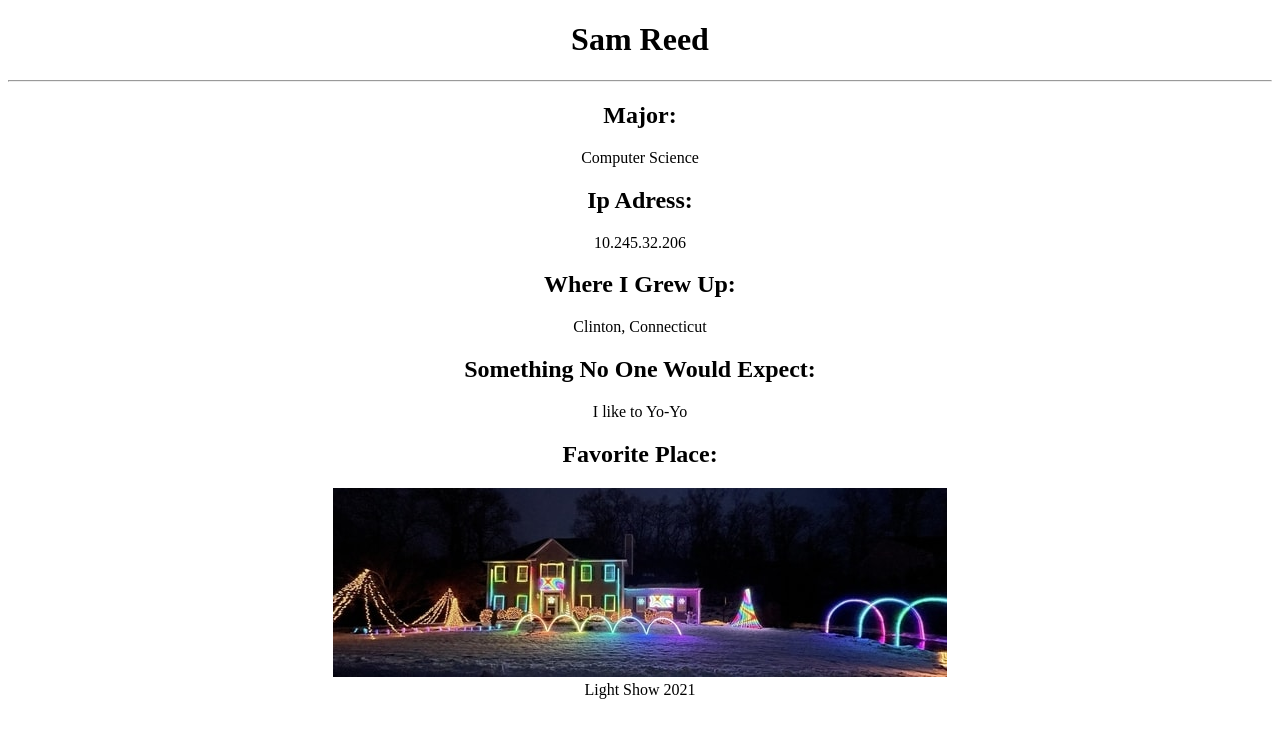
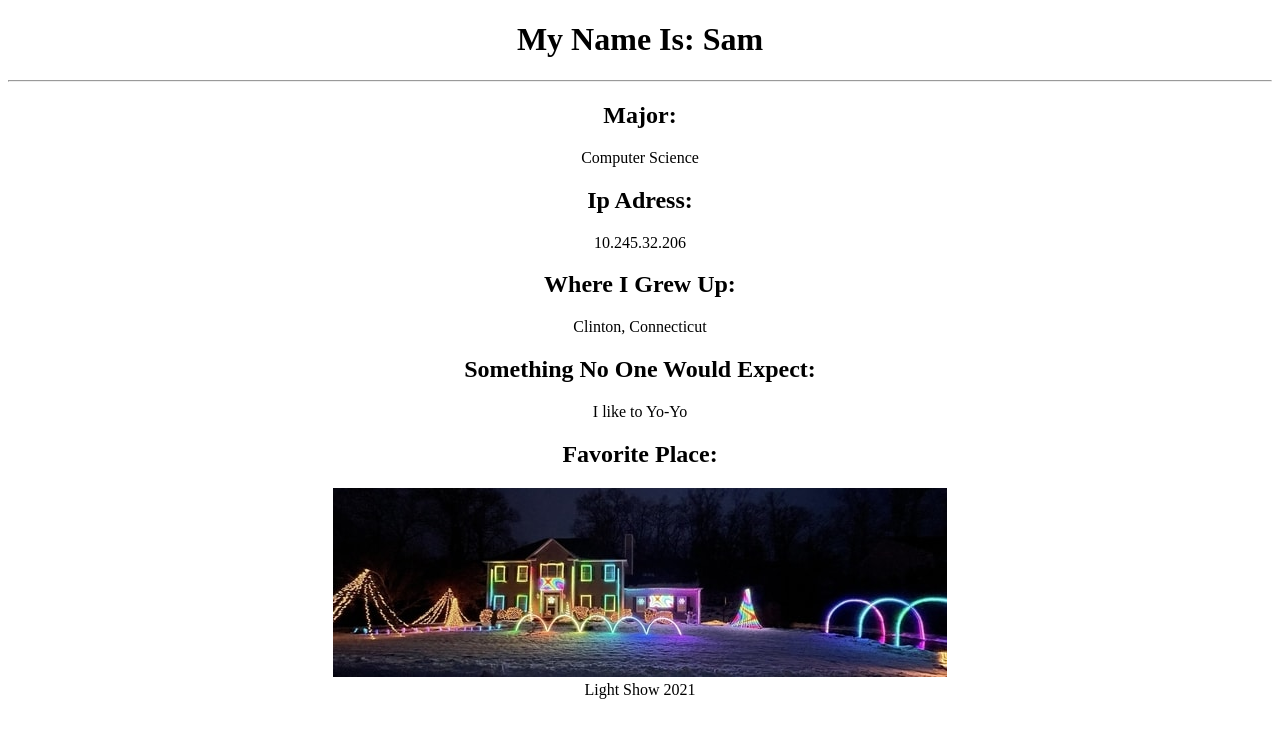
Before and after one commit to SamReed432/GettingOnline, a plain HTML site: page index.html in a window 1280 px wide. Drawn offline with Linux system fonts and the light colour scheme.

Commit message:
Update index.html

```diff
--- a/index.html
+++ b/index.html
@@ -7,7 +7,7 @@
 
 <body align="center">
 
-	<h1>Sam Reed</h1>
+	<h1>My Name Is: Sam</h1>
 	<hr/>
 	<h2>Major: </h2>
 
```
